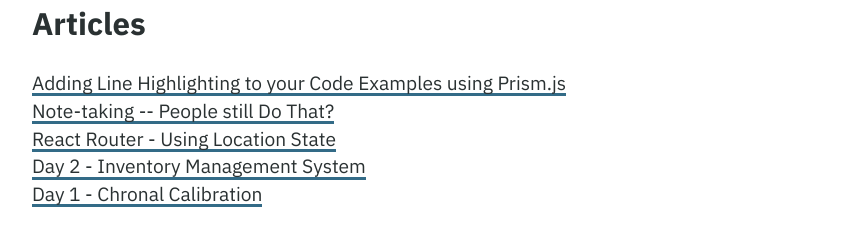
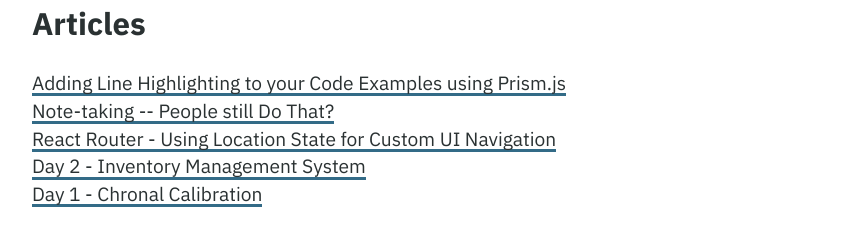
Before and after one commit to maxcell/prince.dev, a Gatsby site: page / in a window 1280 px wide. Shown: the part 374-620 px from the top of the page, without its empty margins (199-1061 px from the left). Built offline with nearby package versions, Linux system fonts and the light colour scheme; Gatsby itself is replaced by a stand-in of ours; some packages are replaced by stand-ins of ours; a small style sheet from the web is missing.

Commit message:
Updates the title

```diff
--- a/content/location-based-back/index.md
+++ b/content/location-based-back/index.md
@@ -1,5 +1,5 @@
 ---
-title: 'React Router - Using Location State'
+title: 'React Router - Using Location State for Custom UI Navigation'
 date: '2019-01-21'
 slug: 'location-state'
 tags: ['react', 'react-router', 'javascript']
```
